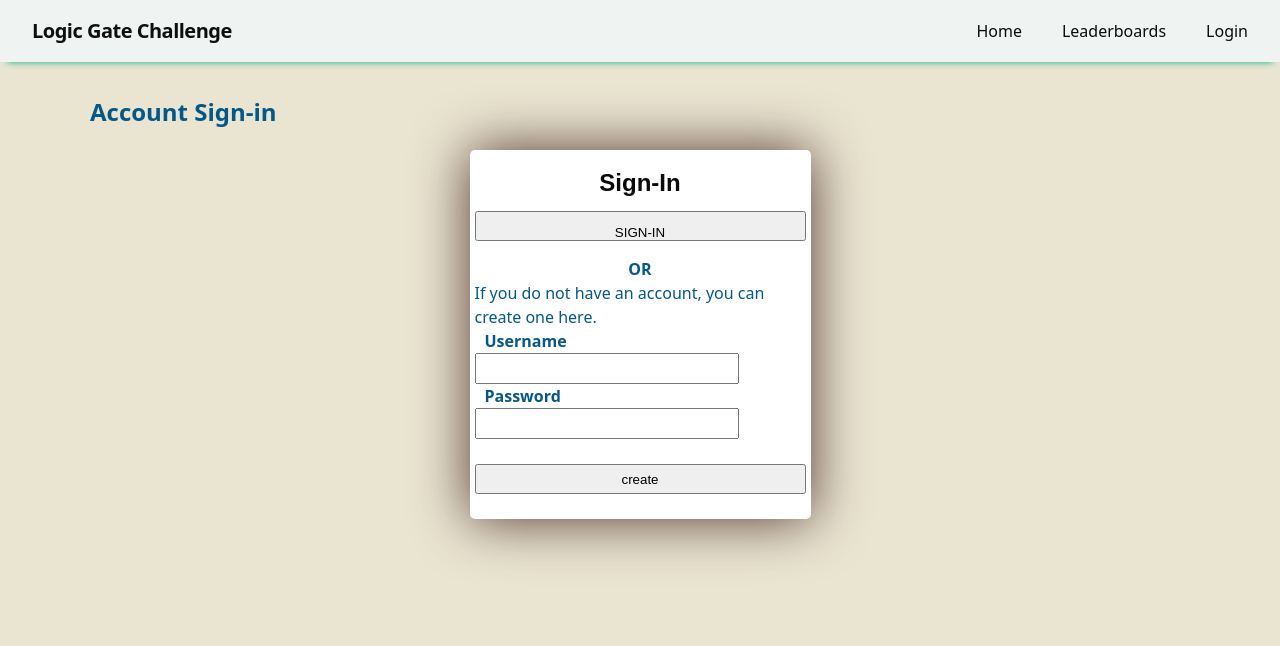
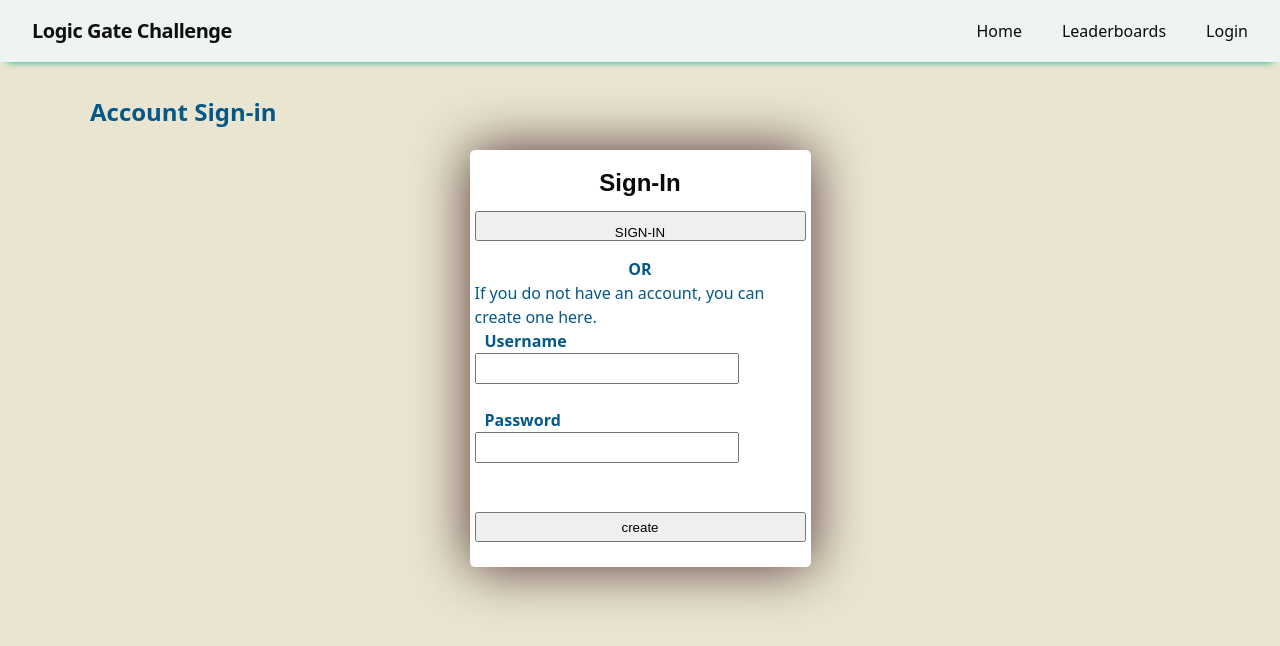
Before and after one commit to amcpc4k-maker/Logic-Gate-Simulator, a React (Vite) app: page /login in a window 1280 px wide. Shown: the top 646 px of the page. Built offline with nearby package versions, Linux system fonts and the light colour scheme.

Commit message:
Update app.css

```diff
--- a/frontend/src/stylesheets/app.css
+++ b/frontend/src/stylesheets/app.css
@@ -453,6 +453,9 @@ label {
 input {
   height: 31px;
   width: 80%;
+  display: block;
+  maring-left: auto;
+  margin-right: auto;
 }
 
 .or-txt {
```
